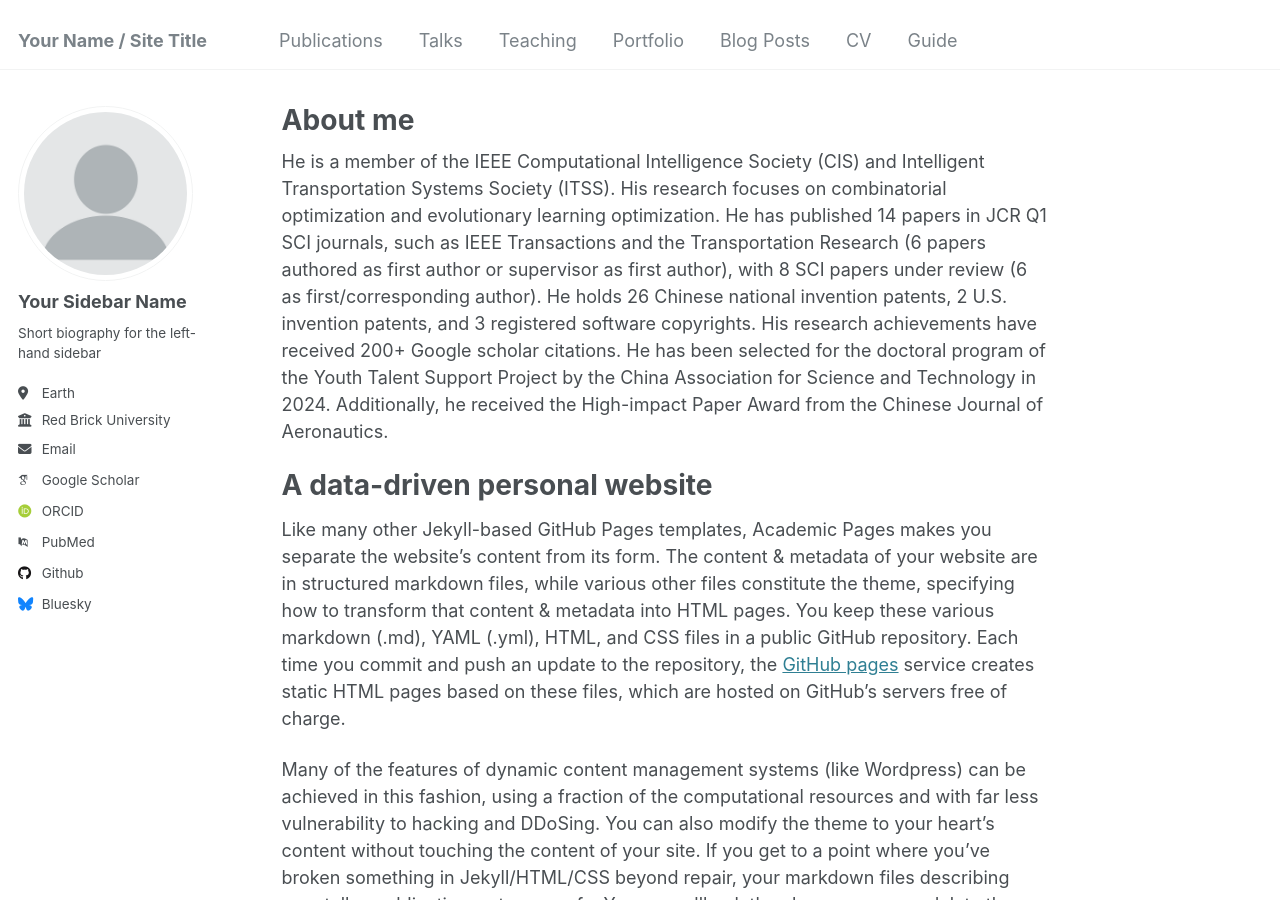
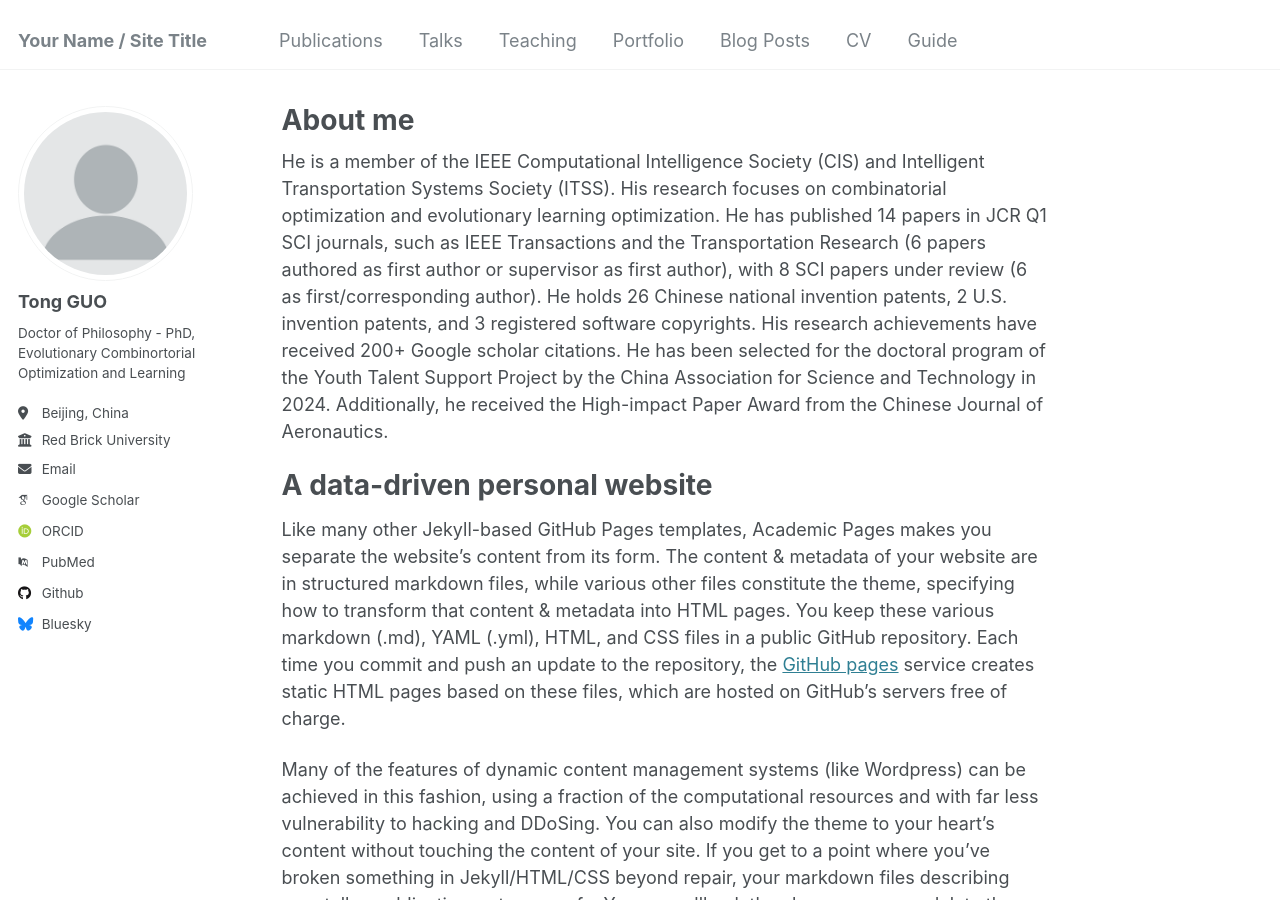
Before and after one commit to buaaguotong/buaaguotong.github.io, a Jekyll site: the page built from _pages/about.md, in a window 1280 px wide and 900 px high. Built offline with Jekyll 4.4.1, drawn with Linux system fonts in a browser that asks for light colours; some web fonts are replaced.

Commit message:
Update _config.yml

```diff
--- a/_config.yml
+++ b/_config.yml
@@ -22,13 +22,13 @@ repository               : "academicpages/academicpages.github.io"
 author:
   # Biographic information
   avatar           : "profile.png"
-  name             : "Your Sidebar Name"
-  pronouns         : # example: "she/her"
-  bio              : "Short biography for the left-hand sidebar"
-  location         : "Earth"
+  name             : "Tong GUO"
+  pronouns         : # example: "he/his"
+  bio              : "Doctor of Philosophy - PhD, Evolutionary Combinortorial Optimization and Learning"
+  location         : "Beijing, China"
   employer         : "Red Brick University"
   uri              : # URL
-  email            : "none@example.org"
+  email            : "buaaguotong@foxmail.com"
 
   # Academic websites
   arxiv            : # URL - Update with the correct link to your profile
```
